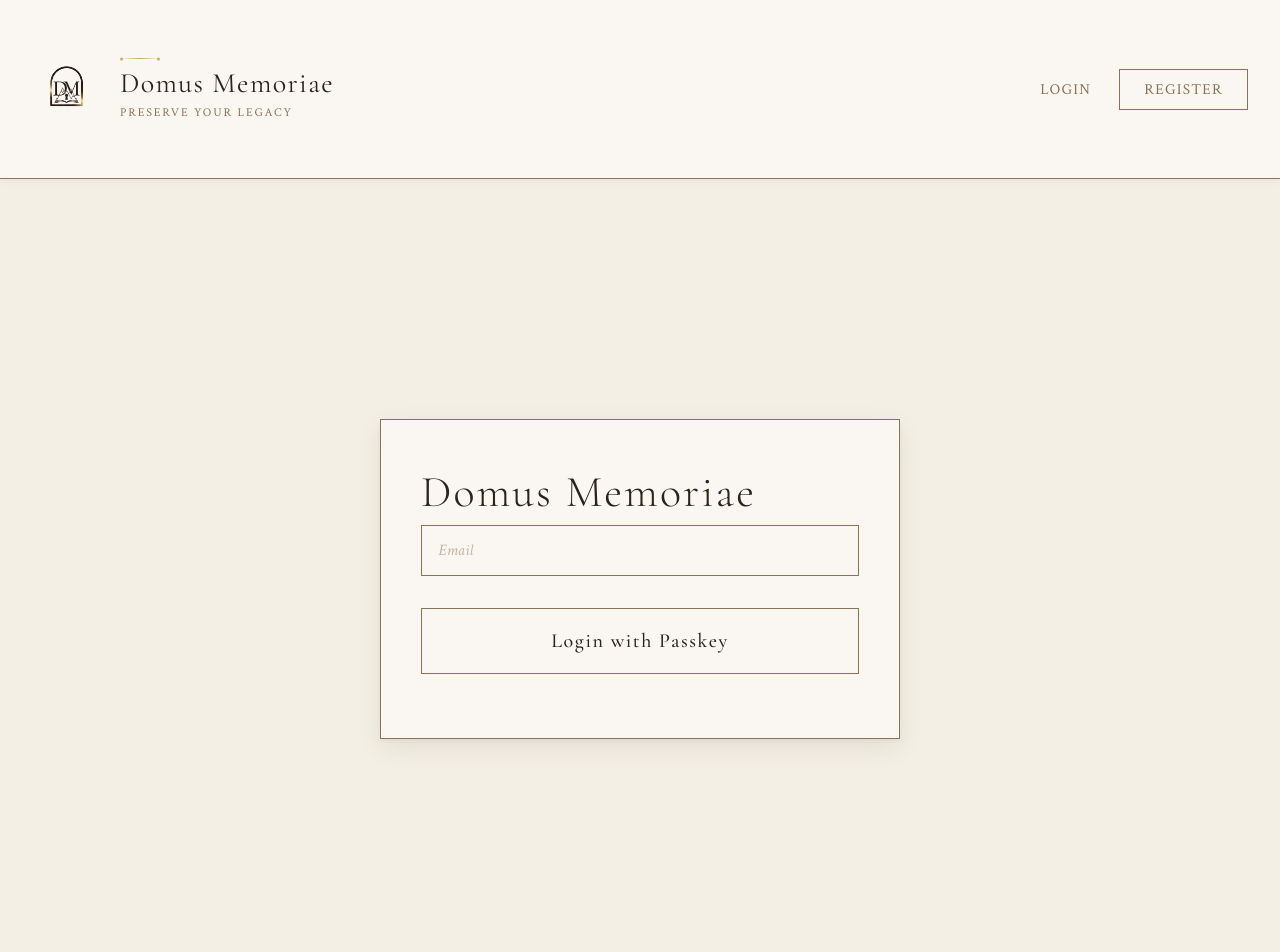
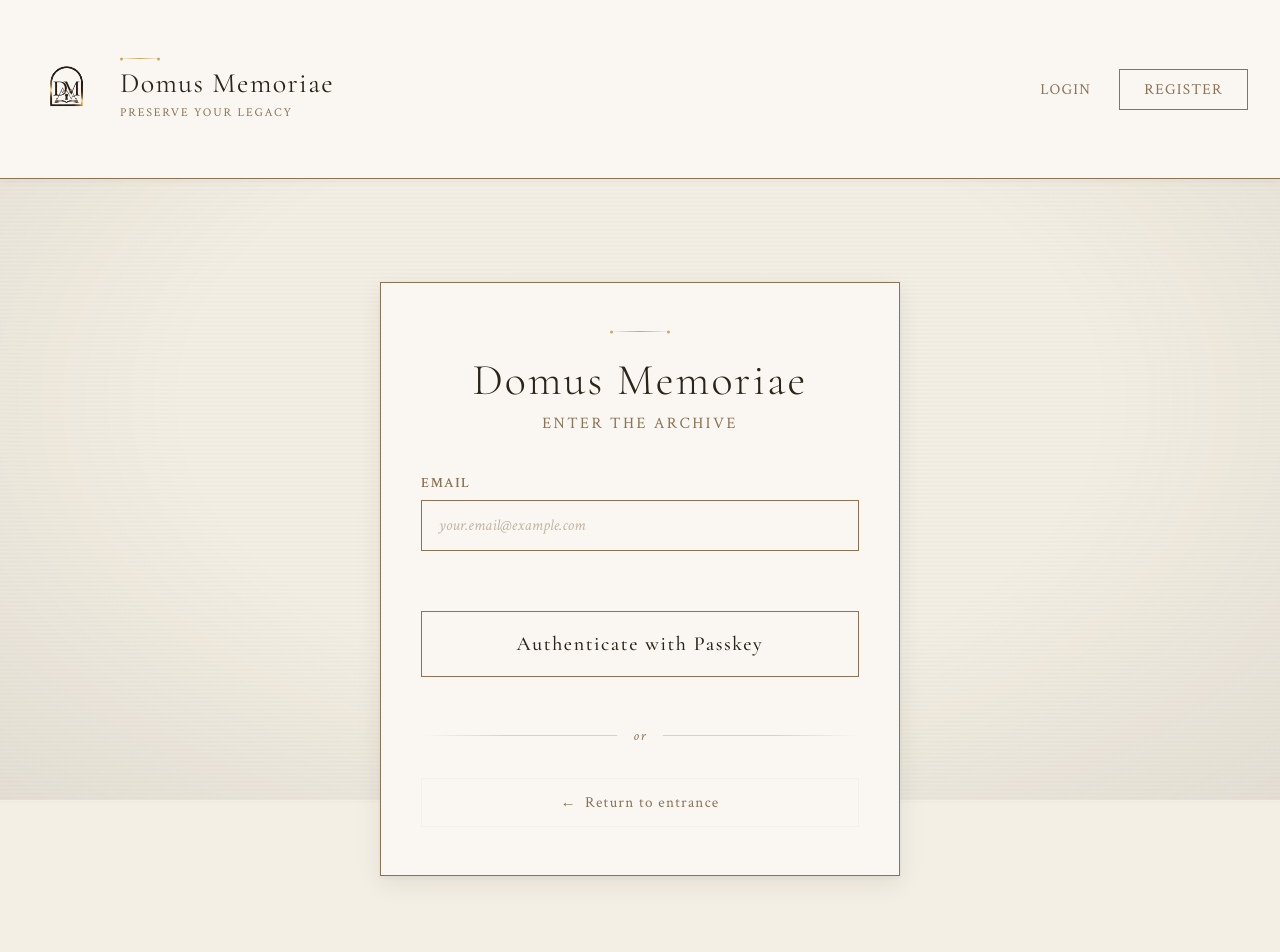
Before and after one commit to Abiolr/domus-memoriae, a React (Vite) app in the folder client/: page /login in a window 1280 px wide. Shown: the top 952 px of the page. Built offline with nearby package versions, Linux system fonts and the light colour scheme; no server answers.

Commit message:
fixed login page

```diff
--- a/client/src/pages/Login.jsx
+++ b/client/src/pages/Login.jsx
@@ -102,16 +102,51 @@ export default function Login() {
     <>
       <Header isAuthenticated={false} />
       <div className="login">
+        <div className="background-grain"></div>
+        <div className="background-vignette"></div>
+
         <div className="login-container">
           <div className="login-card">
-            <h1 className="login-title">Domus Memoriae</h1>
+            <header className="login-header">
+              <div className="header-ornament"></div>
+              <h1 className="login-title">Domus Memoriae</h1>
+              <p className="login-subtitle">Enter the Archive</p>
+            </header>
+
             <form className="login-form" onSubmit={handleSubmit}>
-              {error && <div className="form-error" style={{color: 'red'}}>{error}</div>}
-              <input className="form-input" type="email" id="email" placeholder="Email" required />
+              {error && <div className="form-error">{error}</div>}
+
+              <div className="form-group">
+                <label className="form-label" htmlFor="email">Email</label>
+                <input
+                  className="form-input"
+                  type="email"
+                  id="email"
+                  placeholder="your.email@example.com"
+                  required
+                  disabled={isAuthenticating}
+                />
+              </div>
+
               <button type="submit" className="login-button" disabled={isAuthenticating}>
-                {isAuthenticating ? "Authenticating..." : "Login with Passkey"}
+                <span className="button-text">
+                  {isAuthenticating ? "Authenticating..." : "Authenticate with Passkey"}
+                </span>
+                <span className="button-underline"></span>
               </button>
             </form>
+
+            <div className="login-divider">
+              <span className="divider-text">or</span>
+            </div>
+
+            <button
+              className="back-button"
+              onClick={() => nav("/")}
+            >
+              <span className="back-arrow">←</span>
+              <span>Return to entrance</span>
+            </button>
           </div>
         </div>
       </div>
--- a/client/src/styles/Login.css
+++ b/client/src/styles/Login.css
@@ -184,6 +184,18 @@ body {
 /* Form */
 .login-form {
   animation: fade-in 1.2s ease-out 0.4s both;
+}
+
+.form-error {
+  background: rgba(139, 51, 51, 0.1);
+  border: 1px solid rgba(139, 51, 51, 0.3);
+  color: #8b3333;
+  padding: 0.875rem 1rem;
+  margin-bottom: 1.5rem;
+  font-family: 'Crimson Text', serif;
+  font-size: 0.9rem;
+  text-align: center;
+  letter-spacing: 0.02em;
 }
 
 .form-group {
```
